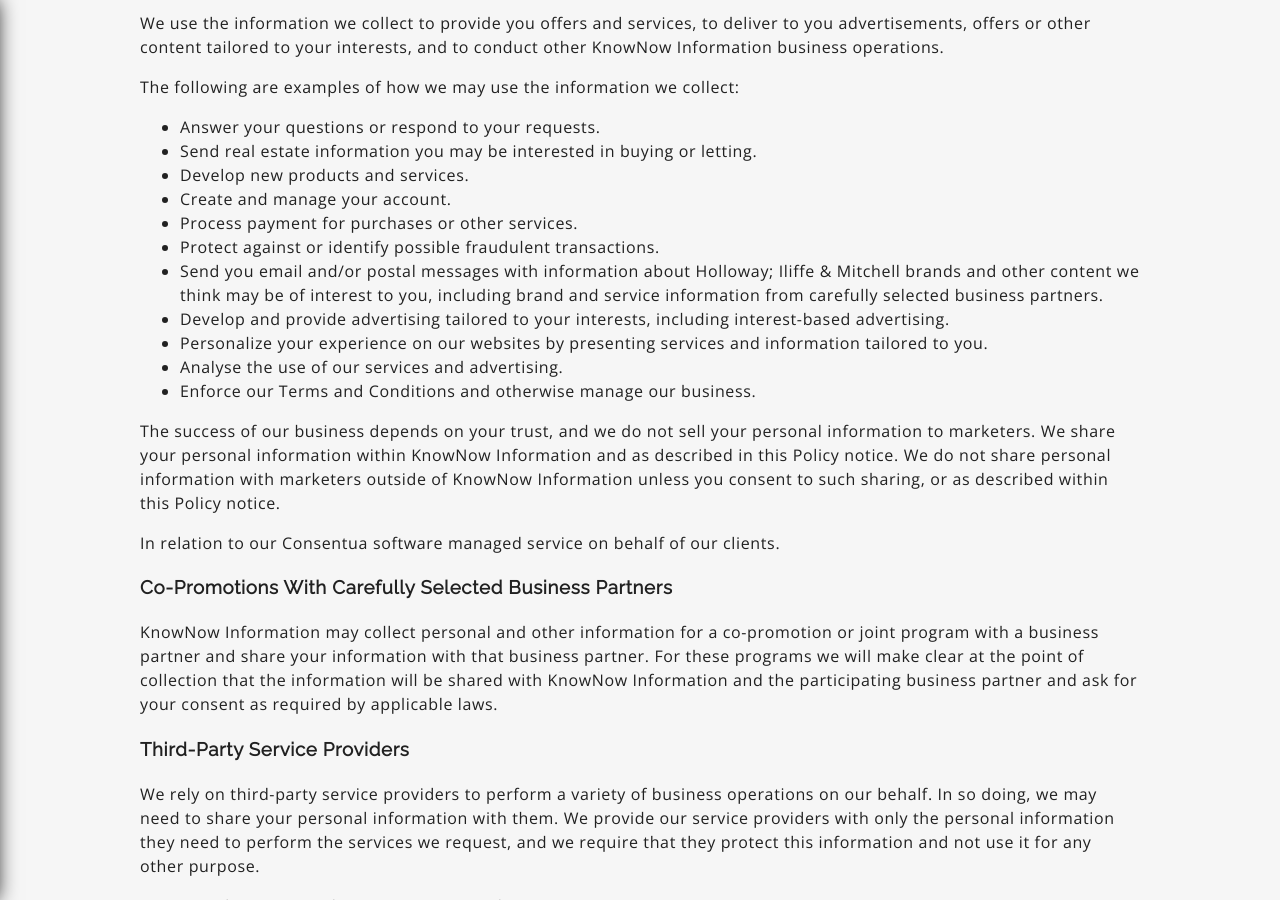
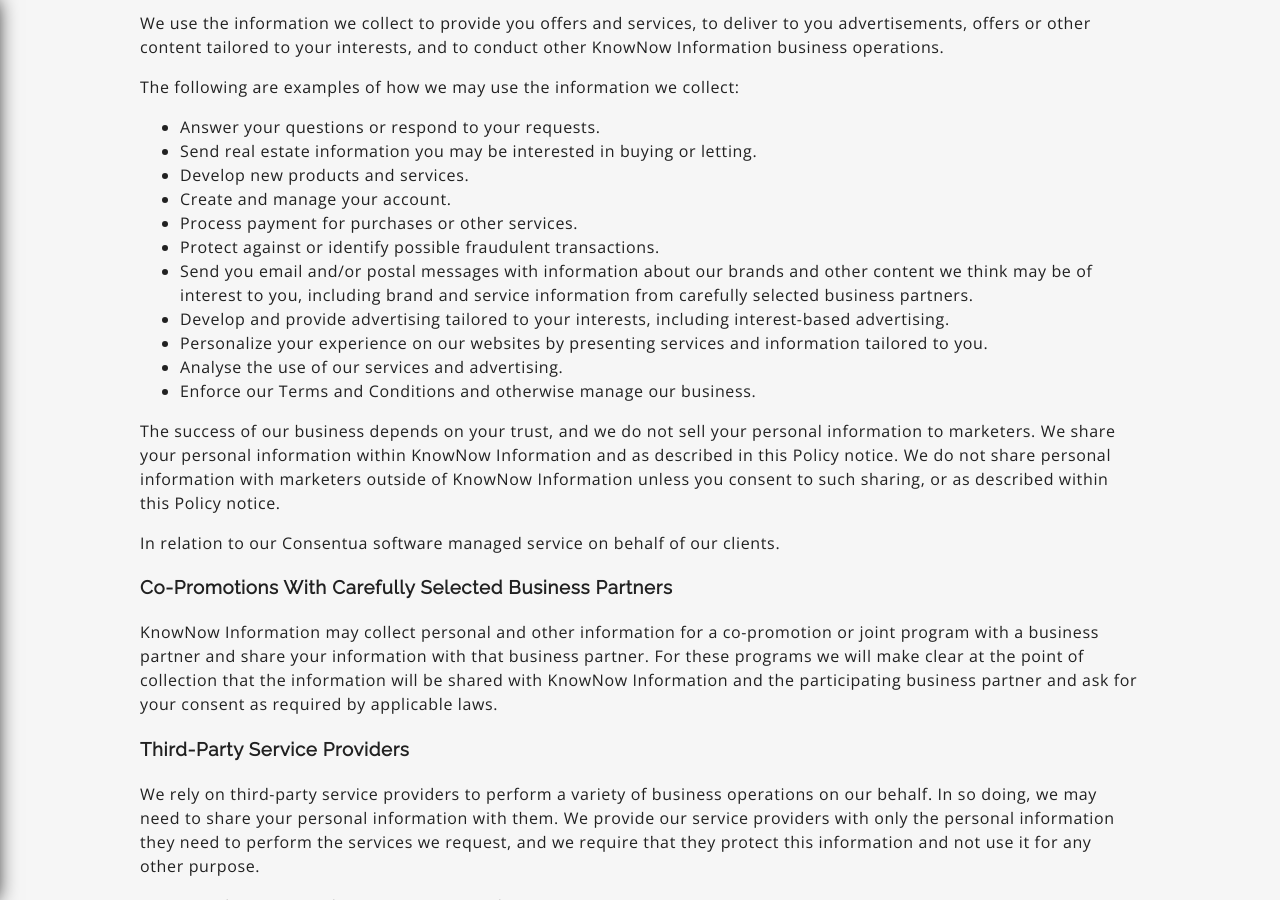
Before and after one commit to Consentua/consentua.github.io_old, a Jekyll site: the page built from privacy-policy-cont.html, in a window 1280 px wide and 900 px high, scrolled down 1763 px. Built offline with Jekyll 4.4.1, drawn with Linux system fonts in a browser that asks for light colours.

Commit message:
Update privacy-policy-cont.html
Removed mention of Holloway, Illiffe and Mitchell

```diff
--- a/privacy-policy-cont.html
+++ b/privacy-policy-cont.html
@@ -95,7 +95,7 @@ nav: false
             <li>Create and manage your account.</li>
             <li>Process payment for purchases or other services.</li>
             <li>Protect against or identify possible fraudulent transactions.</li>
-            <li>Send you email and/or postal messages with information about Holloway; Iliffe &amp; Mitchell brands and other
+            <li>Send you email and/or postal messages with information about our brands and other
                 content we think may be of interest to you, including brand and service information from carefully selected
                 business partners.</li>
             <li>Develop and provide advertising tailored to your interests, including interest-based advertising.</li>
```
